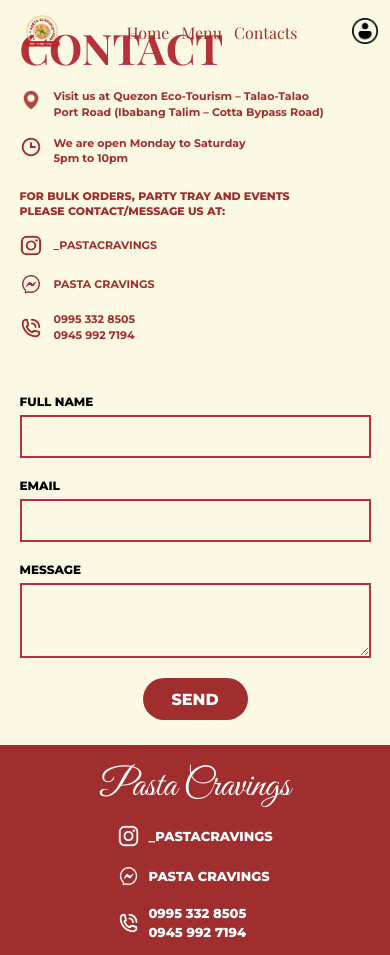
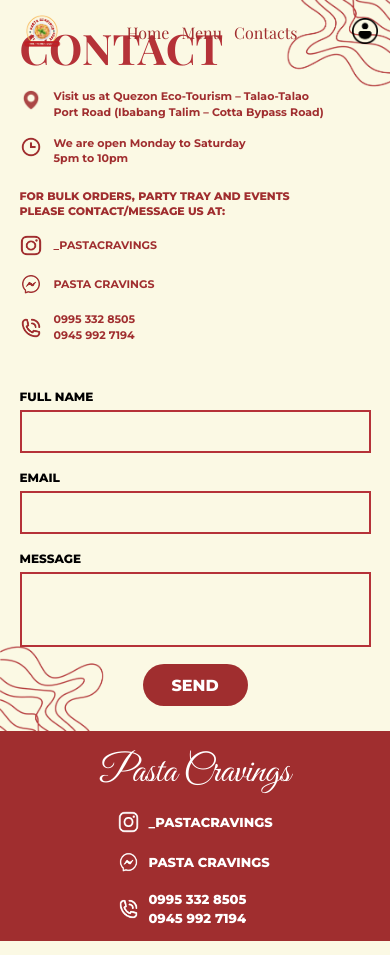
Before and after one commit to Sepillo-C/Pasta-Cravings-Django, a Django app: page /contacts/ in a window 390 px wide. Run offline with Django 5.2, Linux system fonts and the light colour scheme.

Commit message:
added design in menu and contacts

```diff
--- a/static/css/contact.css
+++ b/static/css/contact.css
@@ -9,43 +9,75 @@
 html,
 body {
     width: 100%;
-    min-height: 100%;
+    height: 100%;
 }
 
 body {
     background: #FBF9E4;
-    overflow-x: clip;
+    overflow: hidden;
 }
 
 .page-layout {
     display: flex;
     flex-direction: column;
-    min-height: 100vh;
+    height: 100vh;
+    overflow: hidden;
 }
 
 /* CONTACT PAGE */
 
 .contact-page {
+    position: relative;
+    isolation: isolate;
     display: grid;
     grid-template-columns: 1fr 1fr;
     align-content: center;
+    align-items: center;
     gap: 7%;
     flex: 1;
     width: 100%;
-    padding: 45px 6%;
+    min-height: 0;
+    padding: 35px 6%;
+    overflow: hidden;
     background: #FBF9E4;
     color: #A02E2F;
     font-family: "Montserrat", sans-serif;
     border-bottom: 3px solid #A02E2F;
 }
 
+/* DECORATIONS */
+
+.contact-decoration {
+    position: absolute;
+    z-index: -1;
+    width: 280px;
+    height: auto;
+    object-fit: contain;
+    pointer-events: none;
+}
+
+.login-top-right {
+    top: 0;
+    right: 0;
+}
+
+.login-bottom-left {
+    bottom: 0;
+    left: 0;
+}
+
 /* LEFT SIDE */
+
+.contact-info {
+    position: relative;
+    z-index: 1;
+}
 
 .contact-info h1 {
     margin-bottom: 18px;
     color: #B53238;
     font-family: "Playfair Display", serif;
-    font-size: clamp(48px, 7vw, 72px);
+    font-size: clamp(48px, 6vw, 72px);
     font-weight: 700;
     line-height: 1.1;
 }
@@ -95,6 +127,8 @@ body {
 /* CONTACT FORM */
 
 .contact-form-section {
+    position: relative;
+    z-index: 1;
     display: flex;
     align-items: center;
 }
@@ -102,7 +136,7 @@ body {
 .contact-form {
     display: flex;
     flex-direction: column;
-    gap: 20px;
+    gap: 17px;
     width: 100%;
 }
 
@@ -137,7 +171,7 @@ body {
 
 .form-group textarea {
     height: 75px;
-    resize: vertical;
+    resize: none;
 }
 
 .form-group input:focus,
@@ -174,7 +208,7 @@ body {
 @media (max-width: 850px) {
     .contact-page {
         gap: 5%;
-        padding: 35px 5%;
+        padding: 25px 5%;
     }
 
     .contact-info h1 {
@@ -185,15 +219,30 @@ body {
     .contact-message {
         font-size: 12px;
     }
+
+    .contact-decoration {
+        width: 210px;
+    }
 }
 
 /* MOBILE */
 
 @media (max-width: 700px) {
+    body {
+        overflow-y: auto;
+    }
+
+    .page-layout {
+        height: auto;
+        min-height: 100vh;
+        overflow: visible;
+    }
+
     .contact-page {
         grid-template-columns: 1fr;
-        gap: 35px;
+        gap: 30px;
         padding: 30px 7%;
+        overflow: hidden;
     }
 
     .contact-info h1 {
@@ -202,6 +251,10 @@ body {
 
     .contact-form-section {
         width: 100%;
+    }
+
+    .contact-decoration {
+        width: 160px;
     }
 }
 
@@ -218,4 +271,8 @@ body {
     .contact-message {
         font-size: 11px;
     }
+
+    .contact-decoration {
+        width: 125px;
+    }
 }
--- a/templates/contact.html
+++ b/templates/contact.html
@@ -12,6 +12,9 @@
 
 {% block content %}
 <main class="contact-page">
+
+    <img src="{% static 'images/login_top_right.png' %}" alt="" class="contact-decoration login-top-right">
+    <img src="{% static 'images/login_bottom_left.png' %}" alt="" class="contact-decoration login-bottom-left">
 
     <section class="contact-info">
         <h1>CONTACT</h1>
```
Also changed, not shown: static/css/menu.css (+139 -18 lines), templates/menu.html (+56 -3 lines), static/images/wiggly_pasta.png (added), static/images/wiggly_ricebowls.png (added), static/images/wiggly_starters.png (added), static/images/wiggly_tuna_pesto.png (added).
